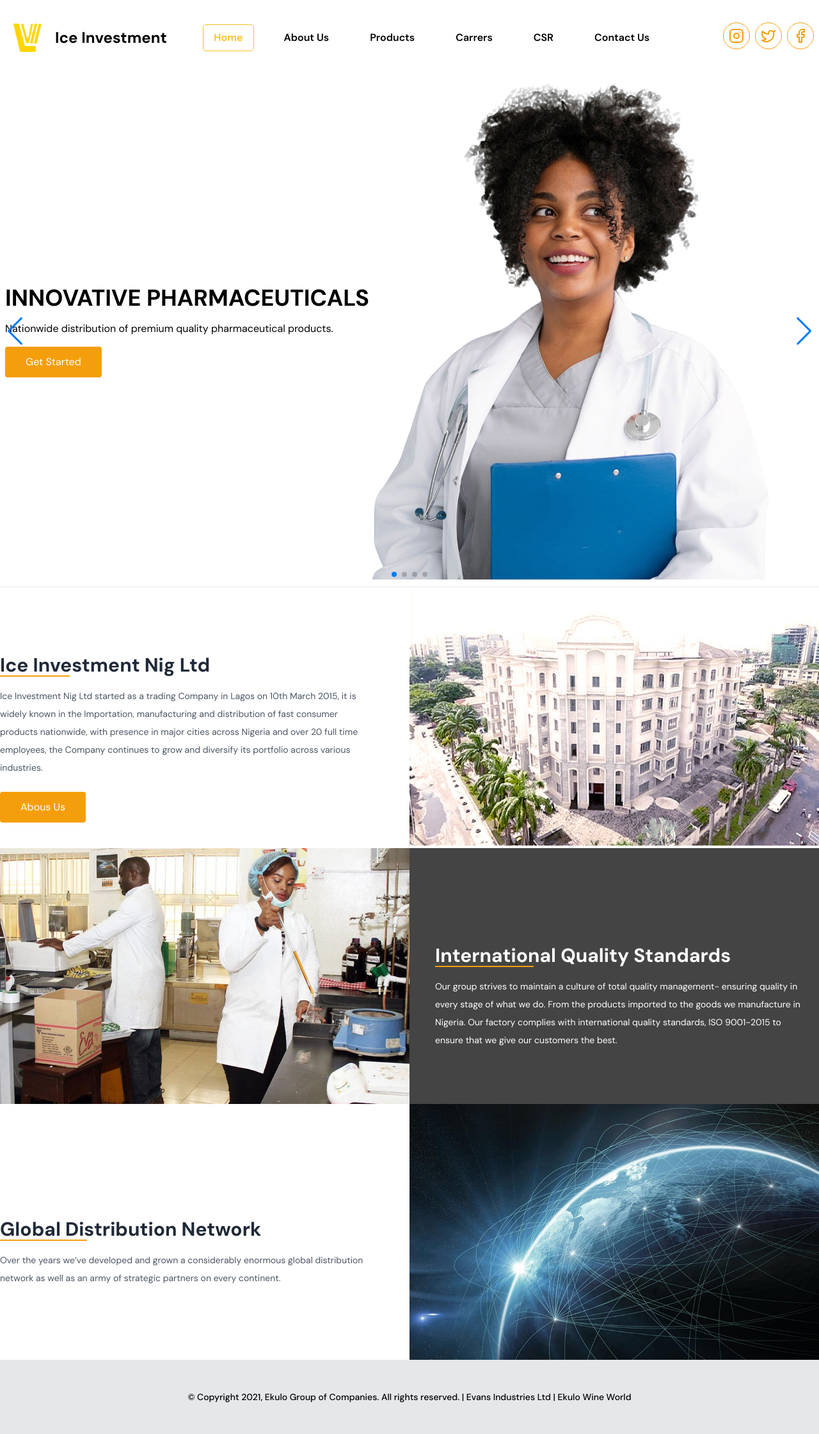
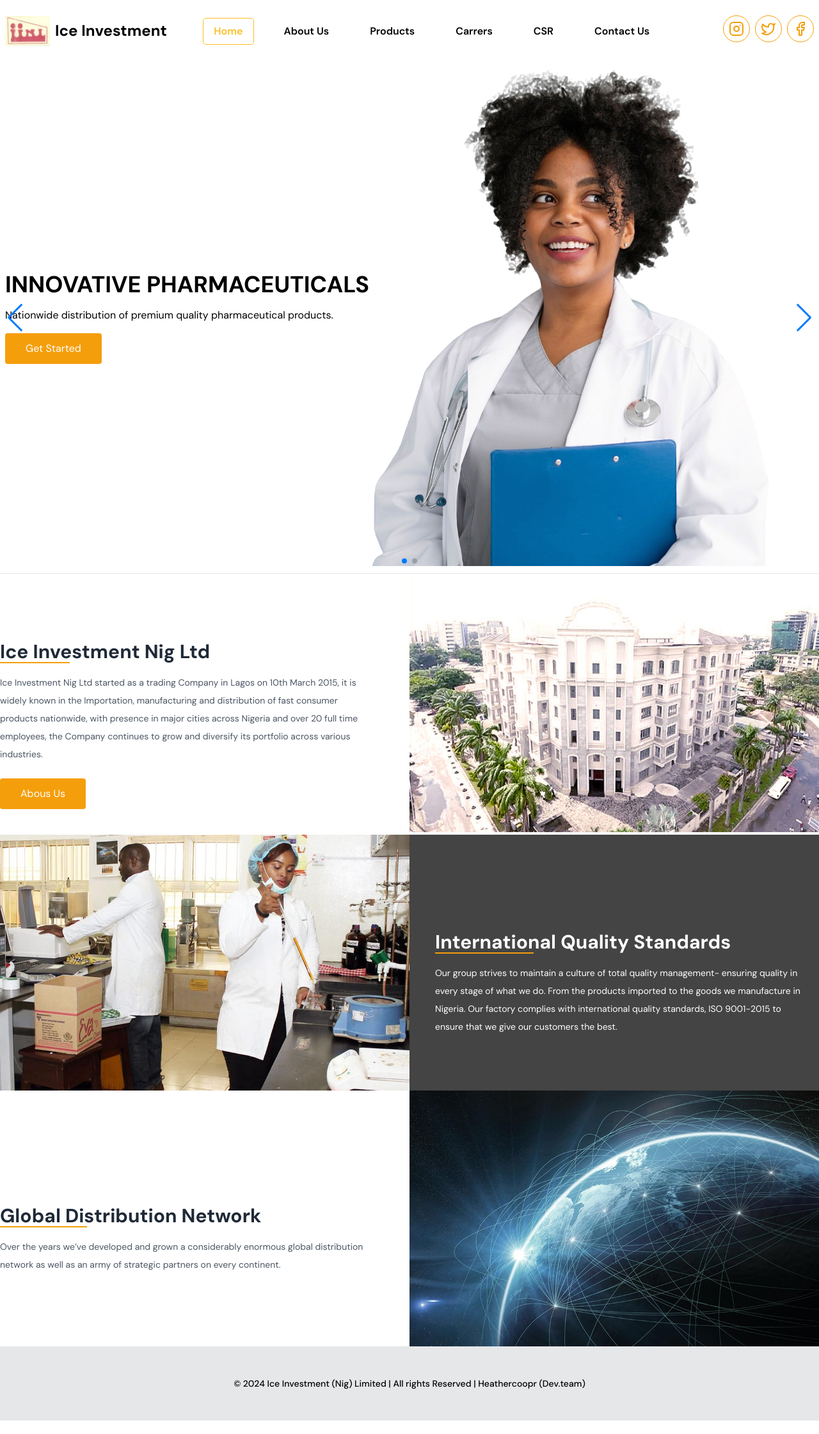
Before and after one commit to Veedsify/heathercooper_project, a React (Vite) app: page / in a window 1280 px wide. Shown: the whole page at 64% size. After the commit the page ends 2221 px from the top, so only its background shows below. Built offline with nearby package versions, Linux system fonts and the light colour scheme.

Commit message:
Updated Logos and Footer Credits

```diff
--- a/package.json
+++ b/package.json
@@ -4,7 +4,7 @@
   "version": "0.0.0",
   "type": "module",
   "scripts": {
-    "dev": "vite",
+    "dev": "vite --host",
     "build": "tsc -b && vite build",
     "lint": "eslint .",
     "preview": "vite preview"
--- a/src/components/main/footer.tsx
+++ b/src/components/main/footer.tsx
@@ -3,7 +3,7 @@ const Footer = () => {
           <footer className="bg-gray-900 bg-opacity-10 mt-auto">
                <div className="container mx-auto py-12">
                     <p className="text-center text-sm px-6 md:px-10 font-medium">
-                         © Copyright 2021, Ekulo Group of Companies. All rights reserved. | Evans Industries Ltd | Ekulo Wine World
+                         &copy; 2024 Ice Investment (Nig) Limited | All rights Reserved | Heathercoopr (Dev.team)
                     </p>
                </div>
           </footer>
--- a/src/components/main/hero.tsx
+++ b/src/components/main/hero.tsx
@@ -71,12 +71,6 @@ const Hero = () => {
                          </div>
                     </div>
                </SwiperSlide>
-               <SwiperSlide className="relative h-full">
-                    {/* Additional slides can be added here */}
-               </SwiperSlide>
-               <SwiperSlide className="relative h-full">
-                    {/* Additional slides can be added here */}
-               </SwiperSlide>
           </Swiper>
      );
 }
--- a/src/components/main/nav.tsx
+++ b/src/components/main/nav.tsx
@@ -58,7 +58,7 @@ const Navbar = ({ }: NavbarProps) => {
                     <div className="flex justify-between lg:items-center border-gray-50">
                          <div>
                               <a href="/" className="flex items-center gap-2">
-                                   <img src="/logo.svg" alt="Logo" width={70} />
+                                   <img src="/icelogo.png" alt="Logo" width={70} />
                                    <span className="font-bold text-white text-2xl hidden xl:block lg:text-black">
                                         Ice Investment
                                    </span>
@@ -91,7 +91,7 @@ const Navbar = ({ }: NavbarProps) => {
                          <div className="space-x-2 hidden lg:block">
                               {
                                    socialmedia.map((item, index) => (
-                                        <Link to={item.link} className="rounded-full border border-amber-500 inline-block aspect-square p-2" key={index}>
+                                        <Link target="_blank" to={item.link} className="rounded-full border border-amber-500 inline-block aspect-square p-2" key={index}>
                                              {item.icon}
                                         </Link>
                                    ))
--- a/src/constants/socialmedia.tsx
+++ b/src/constants/socialmedia.tsx
@@ -8,14 +8,14 @@ export type SocialMediaType = {
 export const socialmedia: SocialMediaType = [
      {
           icon: <Instagram className="text-amber-500" />,
-          link: "https://instagram.com",
+          link: "https://www.instagram.com/iceinvestmentgroup?igsh=a2p6N3IycDQwcWht",
      },
      {
           icon: <Twitter className="text-amber-500" />,
-          link: "https://twitter.com",
+          link: "https://x.com/icegroup2015/status/1844382145177059822",
      },
      {
           icon: <Facebook className="text-amber-500" />,
-          link: "https://facebook.com",
+          link: "https://www.facebook.com/profile.php?id=61566989071414",
      },
 ];
```
Also changed, not shown: public/icelogo.png (added).
